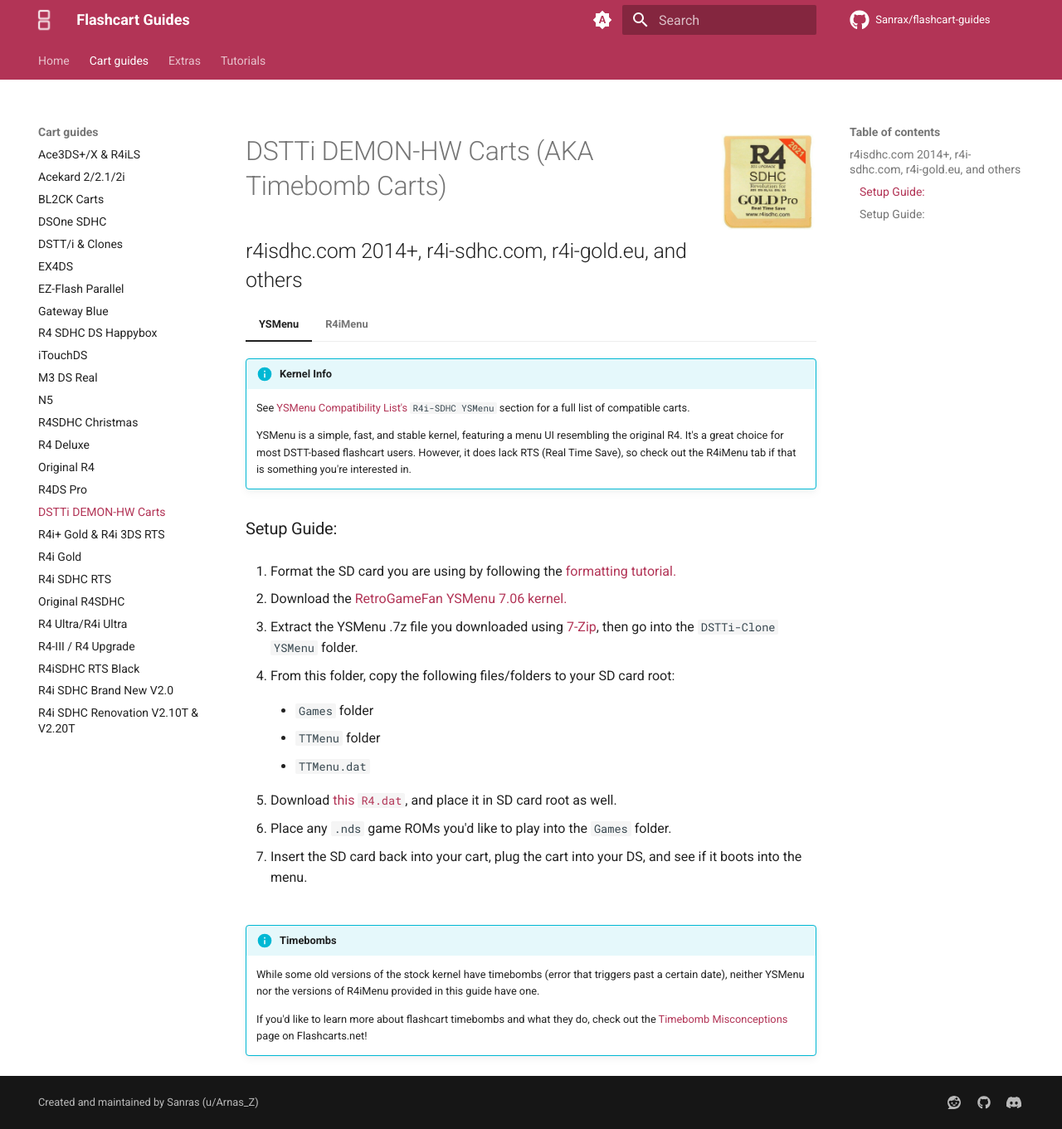
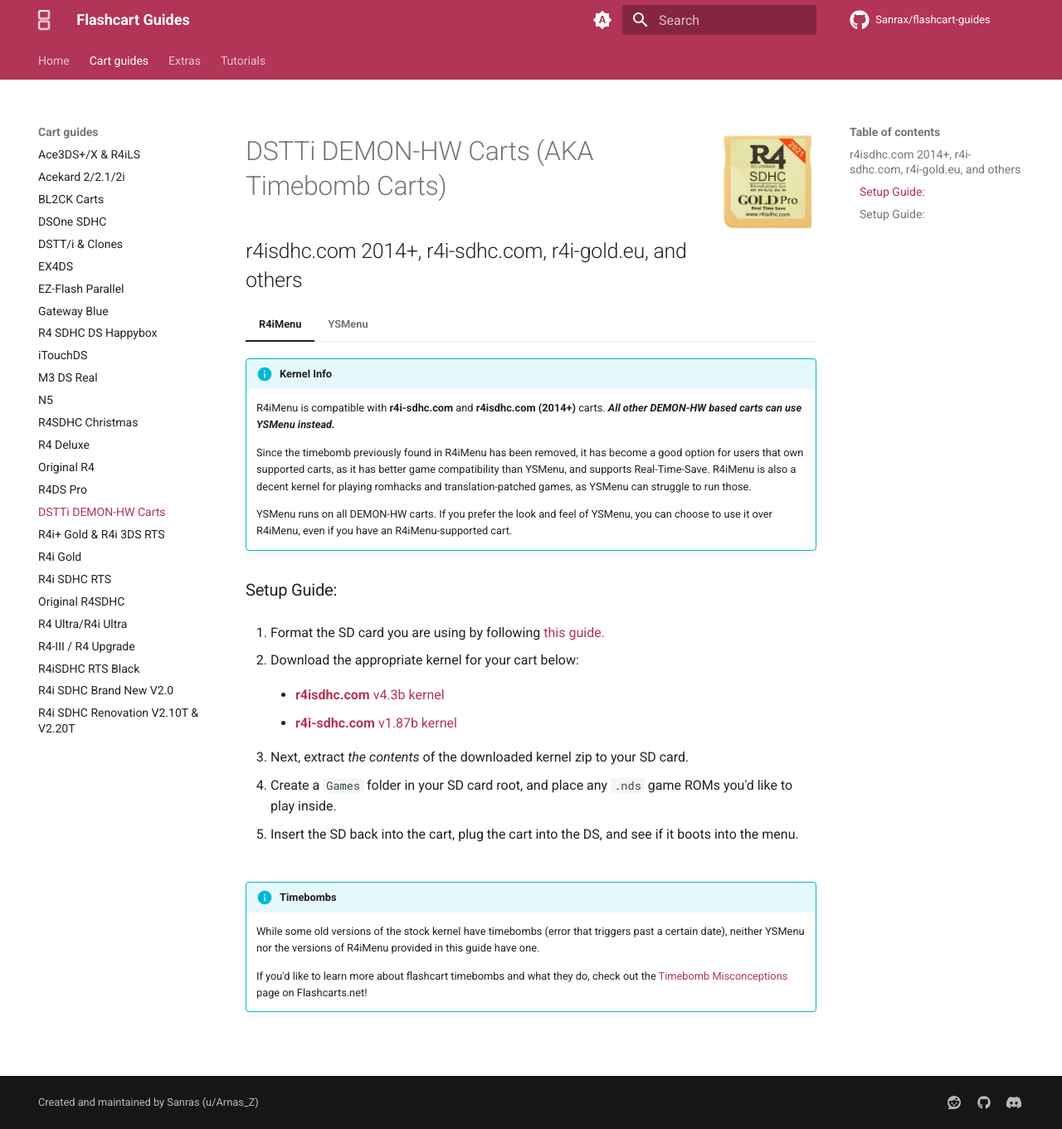
Before and after one commit to Sanrax/flashcart-guides, an MkDocs documentation site: the page built from docs/cart-guides/r4i-sdhc.md, in a window 1280 px wide and 1361 px high. Shown: the whole window at 83% size. Built offline with MkDocs 1.6.1 and Material for MkDocs 9.7.7, drawn with Linux system fonts in a browser that asks for light colours; comment, search, counter and statistics services are not loaded.

Commit message:
Make R4iMenu default for DEMON carts

```diff
--- a/docs/cart-guides/r4i-sdhc.md
+++ b/docs/cart-guides/r4i-sdhc.md
@@ -5,6 +5,32 @@
 ![r4isdhc.com 2014+](../images/r4i-sdhc.jpg){ align=right width="115"}
 # DSTTi DEMON-HW Carts (AKA Timebomb Carts)
 ## r4isdhc.com 2014+, r4i-sdhc.com, r4i-gold.eu, and others
+
+=== "R4iMenu"
+
+    !!! info "Kernel Info"
+
+        R4iMenu is compatible with **r4i-sdhc.com** and **r4isdhc.com (2014+)** carts. ***All other DEMON-HW based carts can use YSMenu instead.***
+
+        Since the timebomb previously found in R4iMenu has been removed, it has become a good option for users that own supported carts, as it has better game compatibility than YSMenu, and supports Real-Time-Save. R4iMenu is also a decent kernel for playing romhacks and translation-patched games, as YSMenu can struggle to run those.
+
+        YSMenu runs on all DEMON-HW carts. If you prefer the look and feel of YSMenu, you can choose to use it over R4iMenu, even if you have an R4iMenu-supported cart.
+
+    ### Setup Guide:
+
+    1. Format the SD card you are using by following [this guide.](https://wiki.hacks.guide/wiki/Formatting_an_SD_card)
+
+    1. Download the appropriate kernel for your cart below:
+
+        - [**r4isdhc.com** v4.3b kernel](https://github.com/Sanrax/YSMenu-Custom-Packages/releases/download/v7.06/r4isdhc.com_DEMON_4.3b.zip)
+
+        - [**r4i-sdhc.com** v1.87b kernel](https://github.com/Sanrax/YSMenu-Custom-Packages/releases/download/v7.06/r4i-sdhc.com_DEMON_1.87b.zip)
+
+    1. Next, extract *the contents* of the downloaded kernel zip to your SD card.
+
+    1. Create a `Games` folder in your SD card root, and place any `.nds` game ROMs you'd like to play inside.
+
+    1. Insert the SD back into the cart, plug the cart into the DS, and see if it boots into the menu.
 
 === "YSMenu"
 
@@ -36,30 +62,6 @@
 
     1. Insert the SD card back into your cart, plug the cart into your DS, and see if it boots into the menu.
 
-=== "R4iMenu"
-
-    !!! info "Kernel Info"
-
-        R4iMenu is compatible with r4i-sdhc.com and r4isdhc.com (2014+) carts.
-
-        Since the timebomb previously found in this kernel has been removed, it has become a good option for users that are looking to use RTS. R4iMenu is also a decent kernel for playing romhacks and translation-patched games, as YSMenu can struggle to run those.
-
-    ### Setup Guide:
-
-    1. Format the SD card you are using by following [this guide.](https://wiki.hacks.guide/wiki/Formatting_an_SD_card)
-
-    1. Download the appropriate kernel for your cart below:
-
-        - [**r4isdhc.com** v4.3b kernel](https://github.com/Sanrax/YSMenu-Custom-Packages/releases/download/v7.06/r4isdhc.com_DEMON_4.3b.zip)
-
-        - [**r4i-sdhc.com** v1.87b kernel](https://github.com/Sanrax/YSMenu-Custom-Packages/releases/download/v7.06/r4i-sdhc.com_DEMON_1.87b.zip)
-
-    1. Next, extract *the contents* of the downloaded kernel zip to your SD card.
-
-    1. Create a `Games` folder in your SD card root, and place any `.nds` game ROMs you'd like to play inside.
-
-    1. Insert the SD back into the cart, plug the cart into the DS, and see if it boots into the menu.
-
 !!! info "Timebombs"
 
     While some old versions of the stock kernel have timebombs (error that triggers past a certain date), neither YSMenu nor the versions of R4iMenu provided in this guide have one.
```
